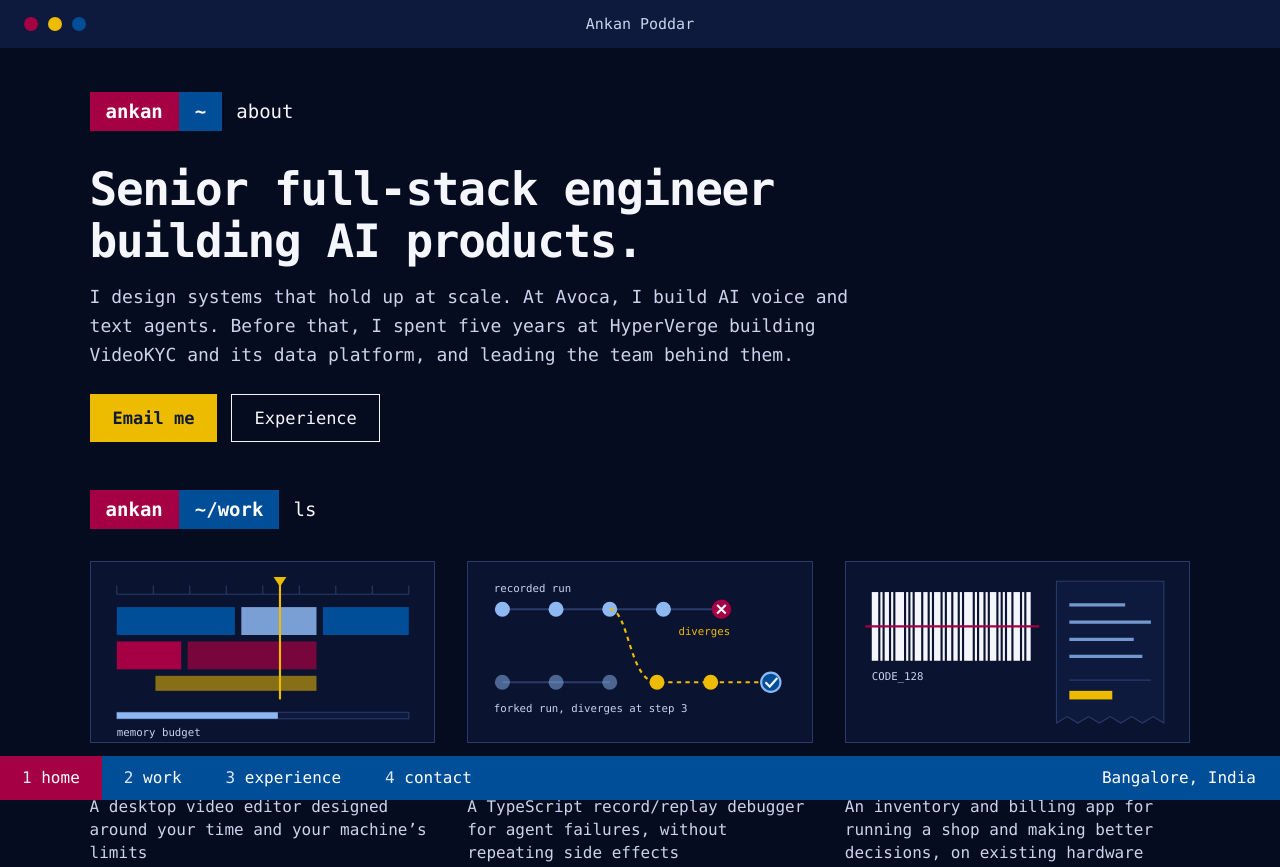
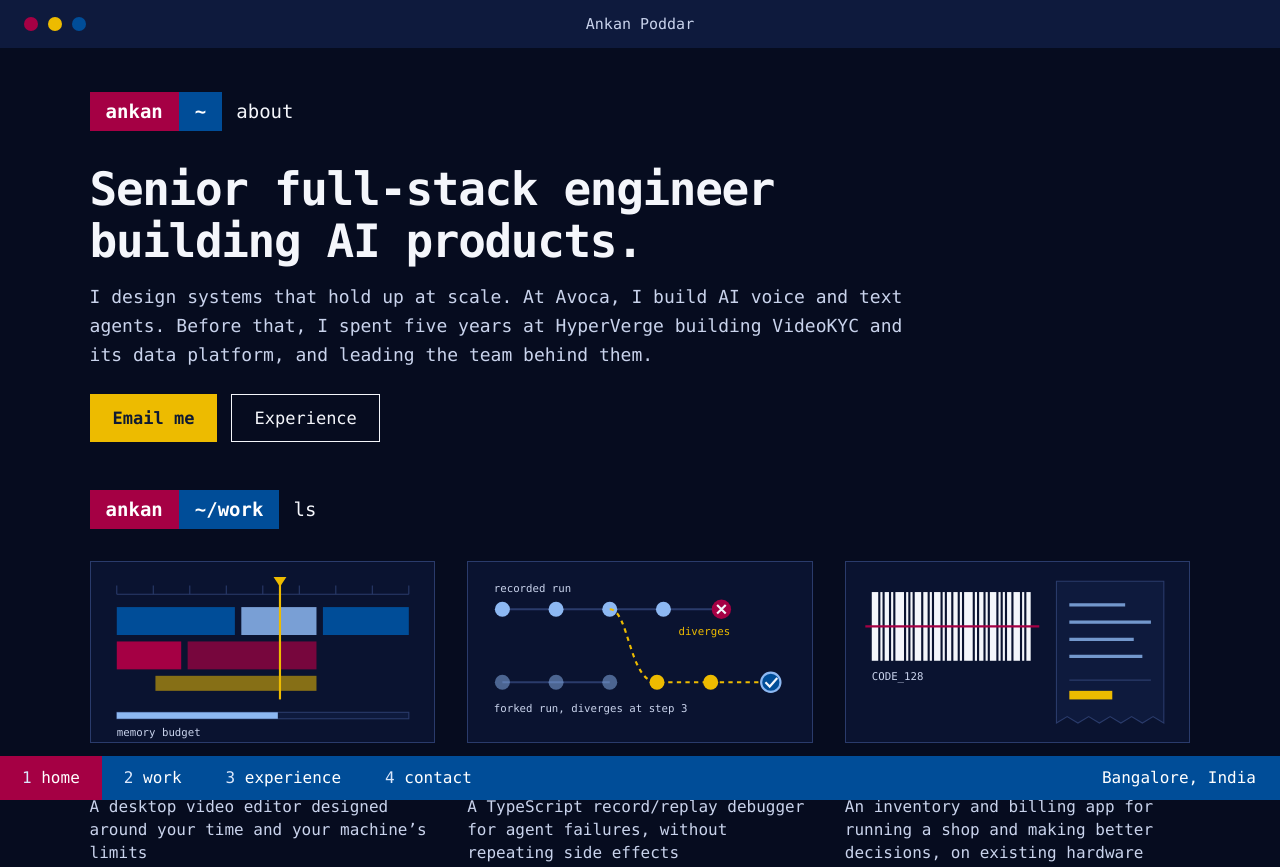
Before and after one commit to ankan17/ankan17.github.io, an Astro site: page / in a window 1280 px wide. Shown: the top 867 px of the page. Built offline with nearby package versions, Linux system fonts and the light colour scheme; Astro itself is replaced by a stand-in of ours; a web font is replaced by a local one.

Commit message:
Widen intro column so the home intro fits in three lines
Co-Authored-By: Claude Opus 5.5 <noreply@anthropic.com>

```diff
--- a/src/styles/global.css
+++ b/src/styles/global.css
@@ -271,7 +271,7 @@ p {
 }
 
 .lede {
-  max-width: 44em;
+  max-width: 46em;
   margin-top: 16px;
   font-size: 18px;
   line-height: 1.6;
```
